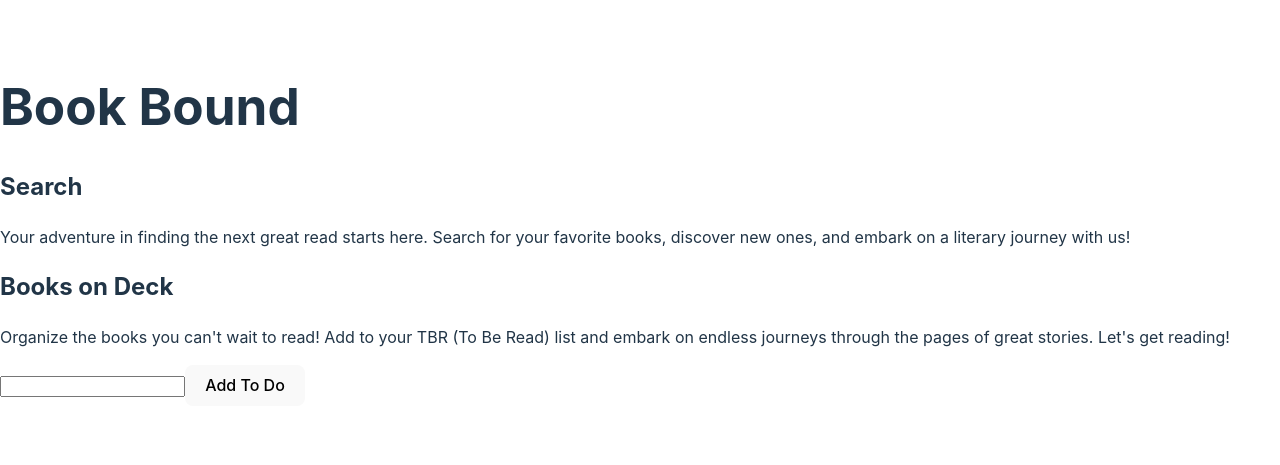
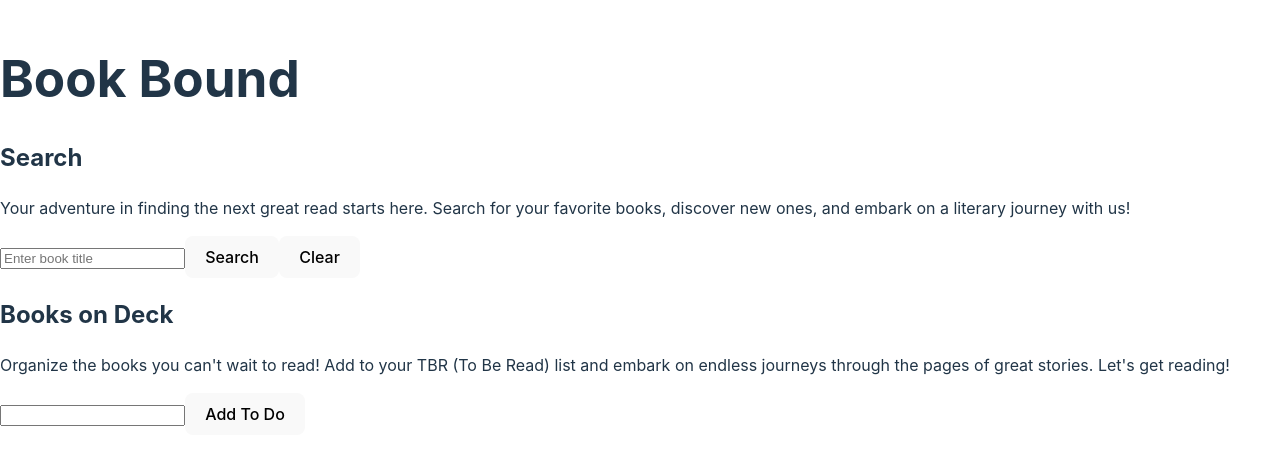
Before and after one commit to KolbieP/mult213-a3, a React (Vite) app in the folder react-project/: page / in a window 1280 px wide. Shown: the part 167-632 px from the top of the page. Built offline with nearby package versions, Linux system fonts and the light colour scheme.

Commit message:
Updates
-Got the search function working. Created an array so its pulling local data and then it is outputting data from the keywords searched.

```diff
--- a/react-project/src/App.jsx
+++ b/react-project/src/App.jsx
@@ -1,9 +1,51 @@
 import React, { useState } from 'react';
 
+const bookList = [
+  {
+    title: "A Door in the Dark",
+    author: "Scott Reintgen",
+    releaseDate: "2024-03-05"
+  },
+  {
+    title: "Children of Blood and Bone",
+    author: "Tomi Adeyemi",
+    releaseDate: "2018-03-06"
+  },
+  {
+    title: "You've Reached Sam",
+    author: "Dustin Thao",
+    releaseDate: "2021-11-09"
+  },
+  {
+    title: "The Hunger Games",
+    author: "Suzanne Collins",
+    releaseDate: "2008-09-14"
+  },
+  {
+    title: "Begin Again",
+    author: "Emma Lord",
+    releaseDate: "2024-01-09"
+  }
+];
+
 function App() {
-
   const [todos, setTodos] = useState([]);
   const [newTodo, setNewTodo] = useState("");
+  const [searchQuery, setSearchQuery] = useState("");
+  const [filteredBooks, setFilteredBooks] = useState([]);
+
+  // Search the books in the array and then output books that meet that search
+  const searchBooks = () => {
+    const results = bookList.filter(book =>
+      book.title.toLowerCase().includes(searchQuery.toLowerCase())
+    );
+    setFilteredBooks(results);
+  };
+
+  const clearResults = () => {
+    setFilteredBooks([]);
+    setSearchQuery("");
+  };
 
   const handleDeleteTodo = (id) => {
     setTodos(todos.filter((todo) => todo.id !== id));
@@ -32,8 +74,24 @@ function App() {
       <h1>Book Bound</h1>
       <h2>Search</h2>
       <p>Your adventure in finding the next great read starts here. Search for your favorite books, discover new ones, and embark on a literary journey with us!</p>
-      {/* This is where the search button goes and pulls from the api and then displays the results. */}
-
+      <input
+        type="text"
+        id="searchInput"
+        placeholder="Enter book title"
+        value={searchQuery}
+        onChange={(e) => setSearchQuery(e.target.value)}
+      />
+      <button onClick={searchBooks}>Search</button>
+      <button onClick={clearResults}>Clear</button>
+      <div id="results">
+        {filteredBooks.map((book, index) => (
+          <div key={index}>
+            <h2>{book.title}</h2>
+            <p><strong>Author:</strong> {book.author}</p>
+            <p><strong>Publish Date:</strong> {book.releaseDate}</p>
+          </div>
+        ))}
+      </div>
 
 
       <h2>Books on Deck</h2>
```
